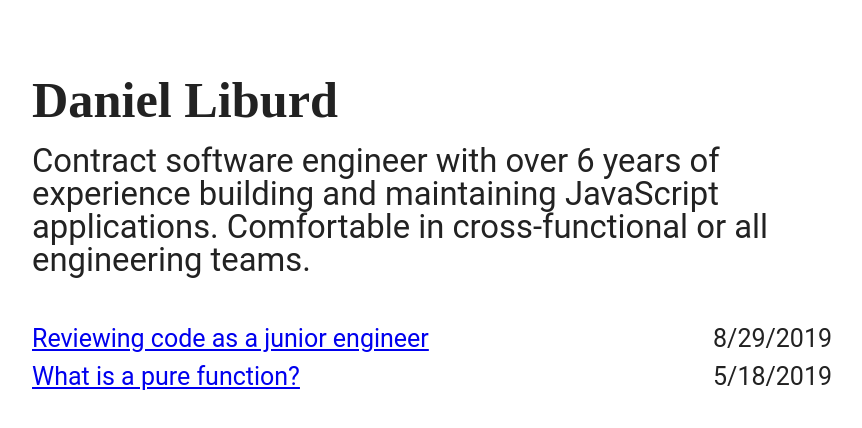
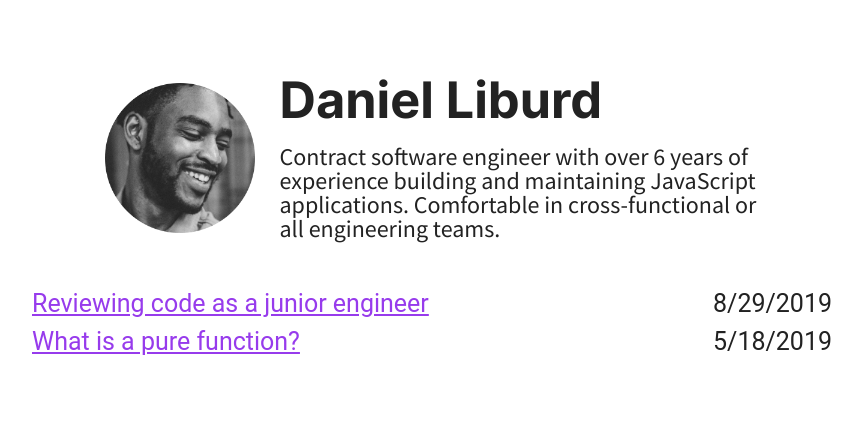
Before and after one commit to libuk/libuk, a Gatsby site: page / in a window 1280 px wide. Shown: the whole page, without its empty margins (208-1070 px from the left). Built offline with nearby package versions, Linux system fonts and the light colour scheme; Gatsby itself is replaced by a stand-in of ours.

Commit message:
Add intro component

```diff
--- /dev/null
+++ b/src/components/Intro.css
@@ -0,0 +1,52 @@
+.intro {
+  display: flex;
+  flex-direction: column;
+  align-items: center;
+  justify-content: center;
+  margin-bottom: 2rem;
+}
+
+.intro-details__name {
+  font-size: calc(1.5rem + 1vw);
+  font-weight: 700;
+  font-family: "Inter";
+}
+
+.intro-details__description {
+  margin-top: 0.8rem;
+  font-size: 18px;
+  font-family: "Source Sans Pro";
+  font-weight: 400;
+}
+
+.intro-pic {
+  max-width: 150px;
+  width: 100%;
+}
+
+.intro-details {
+  width: 100%;
+  margin-top: 1rem;
+  text-align: center;
+}
+
+@media screen and (min-width: 500px) {
+  .intro-details__description {
+    font-size: 24px;
+  }
+
+  .intro {
+    flex-direction: row;
+  }
+
+  .intro-pic {
+    width: 40%;
+  }
+
+  .intro-details {
+    width: 60%;
+    margin-left: 1rem;
+    margin-top: 0;
+    text-align: left;
+  }
+}
--- /dev/null
+++ b/src/components/Intro.js
@@ -0,0 +1,35 @@
+import React from "react"
+import { useStaticQuery, graphql } from "gatsby"
+import ProfileImg from "./ProfileImg"
+
+import "./Intro.css"
+
+const Intro = () => {
+  const { site } = useStaticQuery(
+    graphql`
+      query {
+        site {
+          siteMetadata {
+            description
+          }
+        }
+      }
+    `
+  )
+
+  return (
+    <div class="intro">
+      <div class="intro-pic">
+        <ProfileImg />
+      </div>
+      <div class="intro-details">
+        <h1 class="intro-details__name">Daniel Liburd</h1>
+        <p class="intro-details__description">
+          {site.siteMetadata.description}
+        </p>
+      </div>
+    </div>
+  )
+}
+
+export default Intro
--- a/src/components/layout.css
+++ b/src/components/layout.css
@@ -443,8 +443,8 @@ textarea {
 /* Author styles */
 :root {
   --color-primary: #f08d49;
-  --color-link: #0000ee;
-  --font-header: "Domine", serif;
+  --color-link: #973bec;
+  --font-header: "Inter", sans-serif;
   --font-text: "Roboto", sans-serif;
 }
 
@@ -493,29 +493,11 @@ body {
 }
 
 .post-list__item + .post-list__item {
-  margin-top: .5rem;
-}
-
-.header {
-  margin-bottom: 2rem;
-}
-
-.header-title {
-  font-size: calc(1.5rem + 1vw);
-  font-weight: 700;
-  font-family: var(--font-header);
-}
-
-.header-desc,
-.link-item {
-  font-size: calc(0.8rem + 1vw);
-}
-
-.header-desc {
-  margin-top: 0.8rem;
+  margin-top: 0.5rem;
 }
 
 .link-item {
+  font-size: calc(0.8rem + 1vw);
   color: #0d9263;
 }
 
--- a/src/pages/index.js
+++ b/src/pages/index.js
@@ -2,6 +2,7 @@ import React from "react"
 import { useStaticQuery, graphql } from "gatsby"
 
 import Layout from "../components/layout"
+import Intro from "../components/Intro"
 import SEO from "../components/seo"
 
 function IndexPage() {
@@ -31,10 +32,7 @@ function IndexPage() {
   return (
     <Layout>
       <SEO title="Home" keywords={[`gatsby`, `application`, `react`]} />
-      <div class="header">
-        <h1 class="header-title">Daniel Liburd</h1>
-        <p class="header-desc">{site.siteMetadata.description}</p>
-      </div>
+      <Intro />
       <ul class="post-list">
         {allMarkdownRemark.edges.map(({ node }) => (
           <li class="post-list__item">
```
